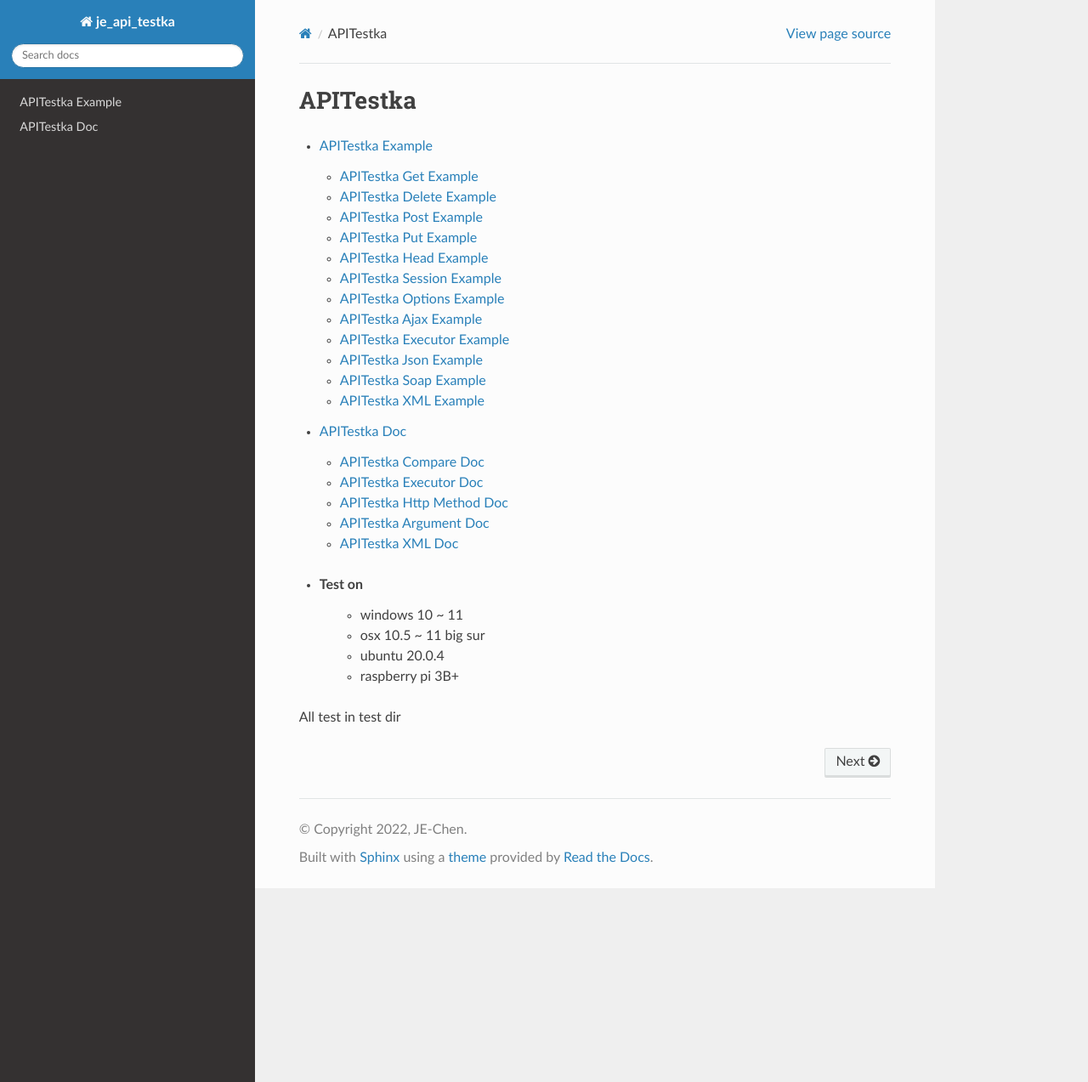
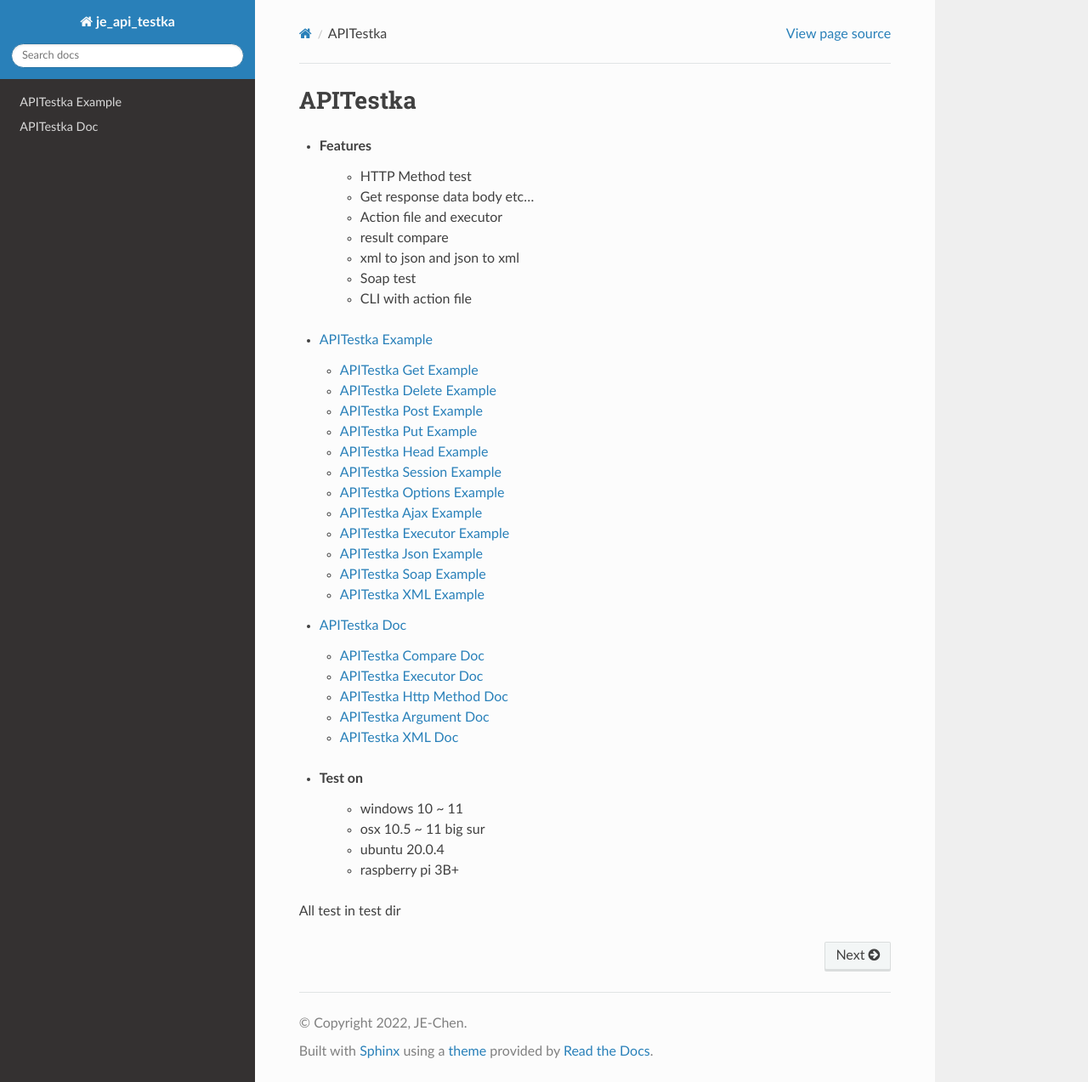
Before and after one commit to Integration-Automation/APITestka, a Sphinx documentation site: the page built from docs/source/index.rst, in a window 1280 px wide and 1273 px high. Shown: the whole window at 85% size. Built offline with Sphinx 7.4.7 and the Read the Docs theme 2.0.0, drawn with Linux system fonts in a browser that asks for light colours; pages that are not in the unit, such as notebooks, are missing from menus.

Commit message:
update doc
update doc

```diff
--- a/docs/source/index.rst
+++ b/docs/source/index.rst
@@ -1,6 +1,14 @@
 ==================
 APITestka
 ==================
+* Features
+    * HTTP Method test
+    * Get response data body etc...
+    * Action file and executor
+    * result compare
+    * xml to json and json to xml
+    * Soap test
+    * CLI with action file
 
 .. toctree::
     :maxdepth: 4
```
